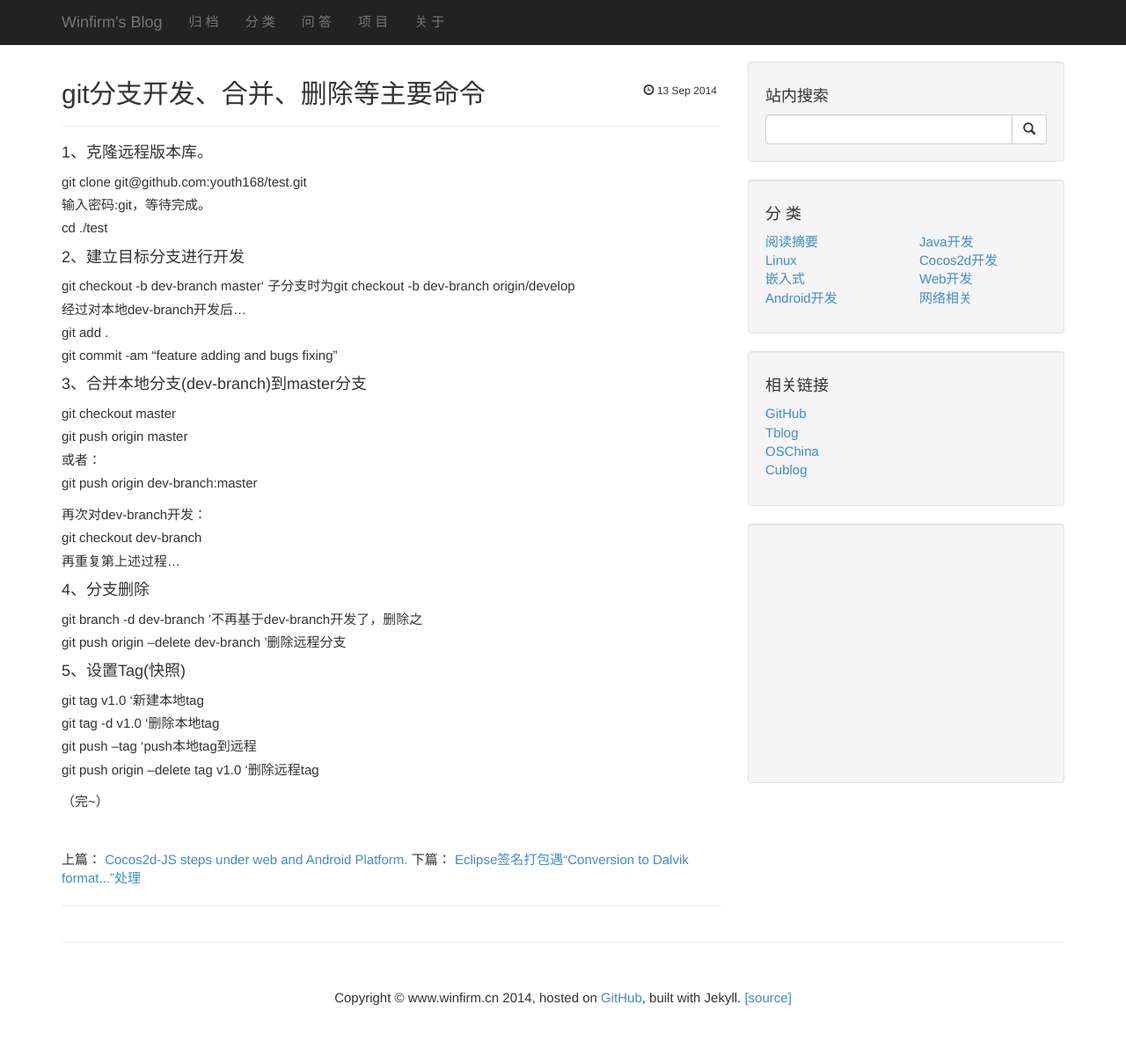
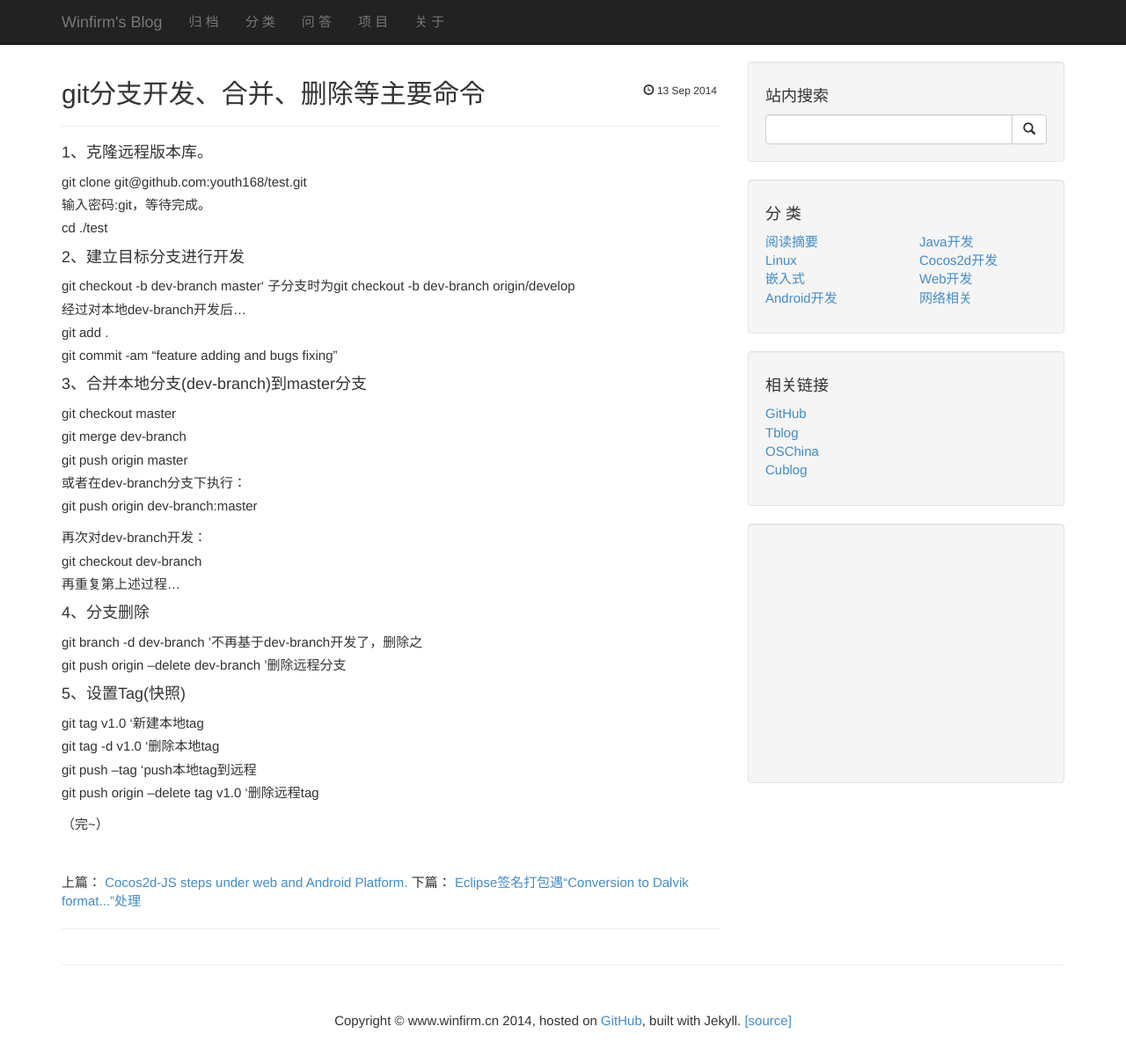
Before and after one commit to wdyggh/wdyggh.github.com, a Jekyll site: the page built from _posts/2014-09-13-git-branch-steps.markdown, in a window 1280 px wide and 1233 px high. Shown: the top 1208 px of the window at 88% size. Built offline with Jekyll 4.4.1, drawn with Linux system fonts in a browser that asks for light colours; nearby versions of some CDN libraries; library files that are not in the unit come from our copies; Markdown is read by kramdown in place of the engine named in the settings; comment, search, counter and statistics services are not loaded.

Commit message:
update post

```diff
--- a/_posts/2014-09-13-git-branch-steps.markdown
+++ b/_posts/2014-09-13-git-branch-steps.markdown
@@ -17,8 +17,9 @@ git commit -am "feature adding and bugs fixing"
 
 ####3、合并本地分支(dev-branch)到master分支
 git checkout master
+git merge dev-branch
 git push origin master
-或者：
+或者在dev-branch分支下执行：
 git push origin dev-branch:master
 
 再次对dev-branch开发：
```
